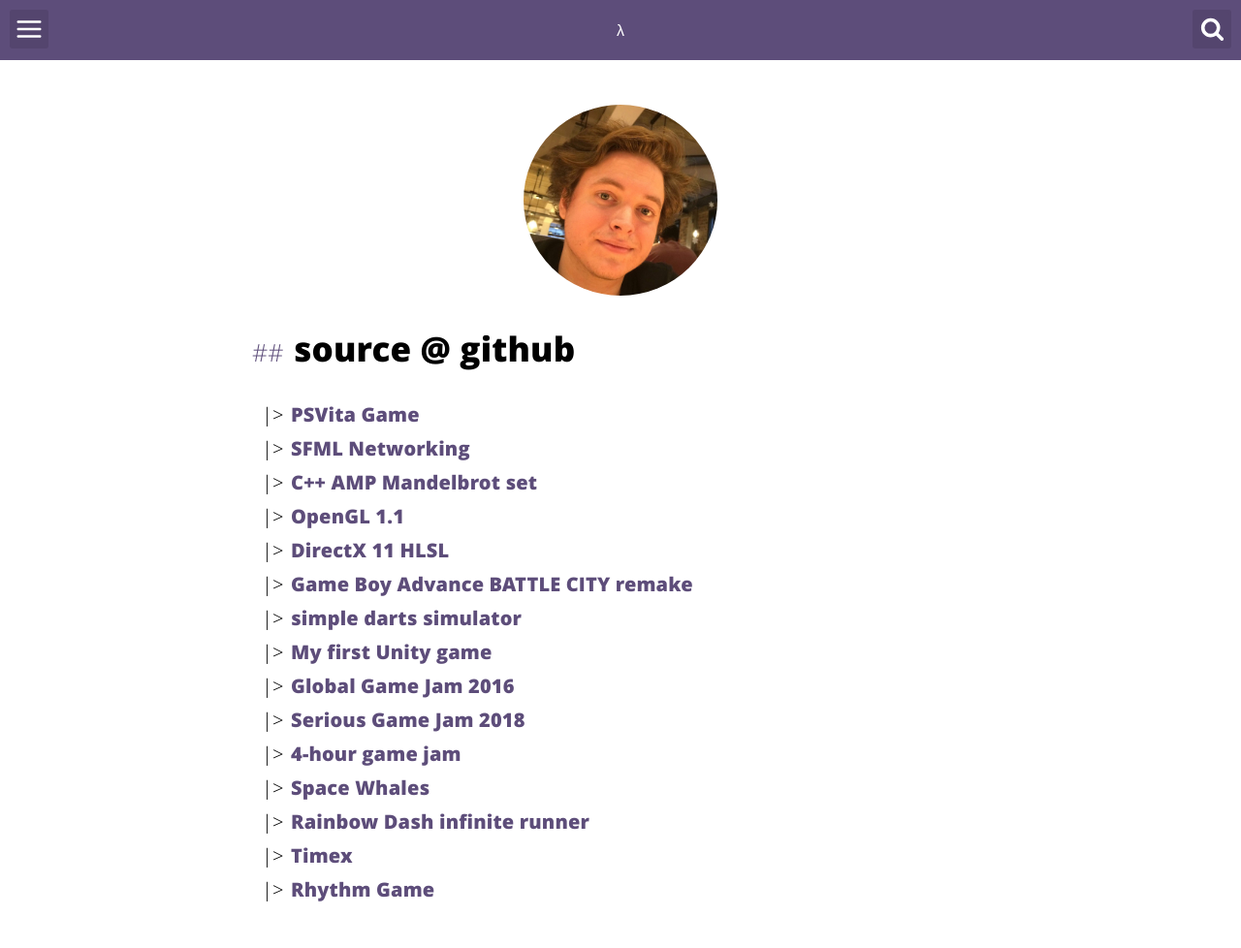
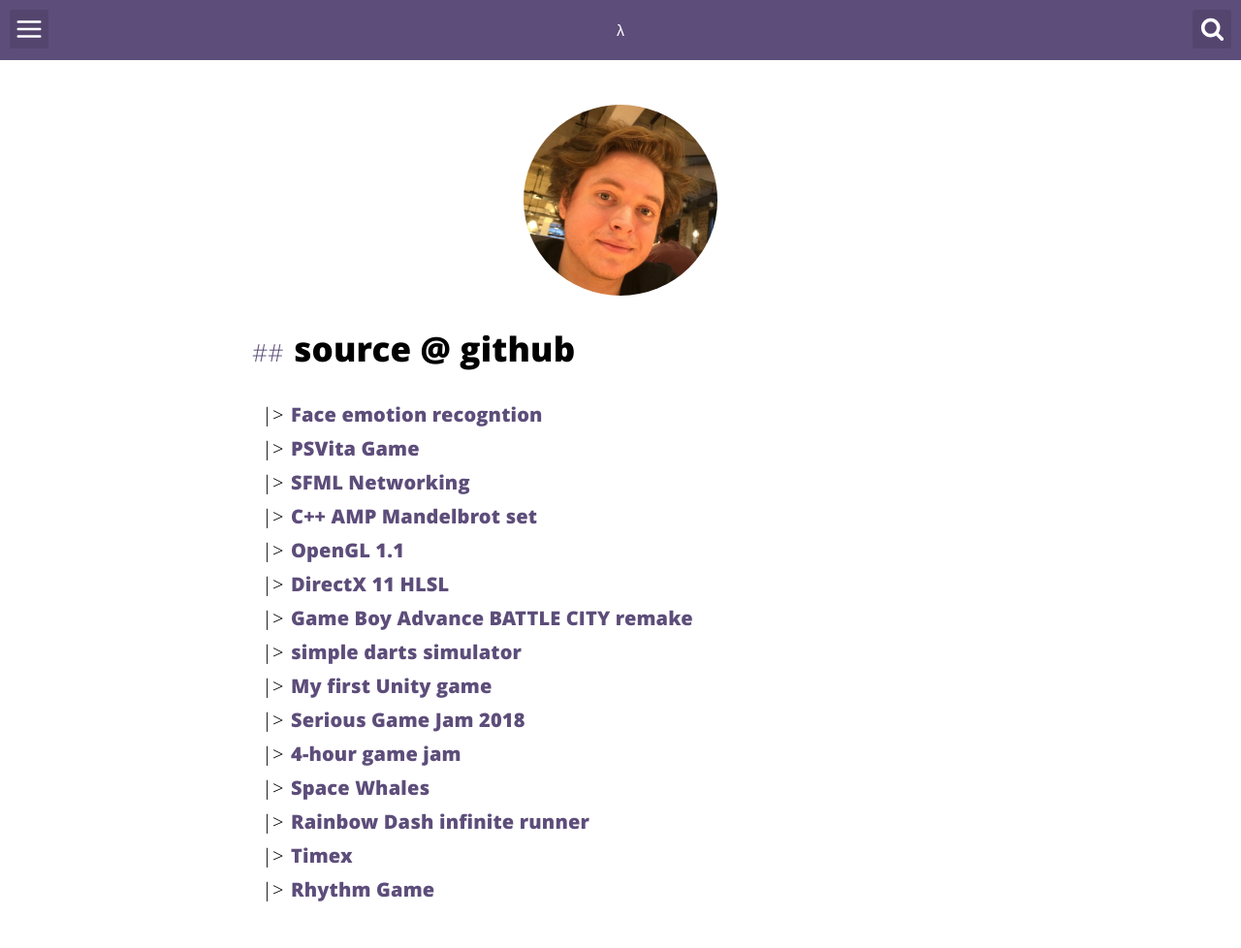
Before and after one commit to matzar/matzar.github.io, a Jekyll site: the page built from about.html, in a window 1280 px wide. Shown: the whole page at 97% size. Built offline with Jekyll 4.4.1, drawn with Linux system fonts in a browser that asks for light colours.

Commit message:
update: source

```diff
--- a/_config.yml
+++ b/_config.yml
@@ -93,32 +93,32 @@
     url: /rainbow_dash
 
 git:
+  - name: Face emotion recogntion
+    url: https://github.com/matzar/face_emotion_recognition
   - name: PSVita Game
-    url: /psvita
+    url: https://github.com/matzar/PSVita-Game
   - name: SFML Networking
-    url: /sfml_networking
+    url: https://github.com/matzar/SFML-Networking
   - name: C++ AMP Mandelbrot set
-    url: /amp_mandelbrot
+    url: https://github.com/matzar/Mandelbrot-AMP
   - name: OpenGL 1.1
-    url: /opengl
+    url: https://github.com/matzar/OpenGL
   - name: DirectX 11 HLSL
-    url: /directx
+    url: https://github.com/matzar/DirectX-Shaders
   - name: Game Boy Advance BATTLE CITY remake
-    url: /battle_city
+    url: https://github.com/matzar/BattleCity-GBA
   - name: simple darts simulator
-    url: /darts_simulator
+    url: https://github.com/matzar/darts-game
   - name: My first Unity game
-    url: /dragon_maze
-  - name: Global Game Jam 2016
-    url: /ggj2016
+    url: https://github.com/matzar/DragonMazeTheGame
   - name: Serious Game Jam 2018
-    url: /chemistry_game_jam
+    url: https://github.com/matzar/SeriousGameJam
   - name: 4-hour game jam
-    url: /visual_novel
+    url: https://github.com/matzar/ren-py
   - name: Space Whales
     url: https://github.com/GeorgeRankin/space-whales
   - name: Rainbow Dash infinite runner
-    url: /rainbow_dash
+    url: https://github.com/matzar/infinite-runner
   - name: Timex
     url: https://github.com/RetrospectAbertay/Lit
   - name: Rhythm Game
```
